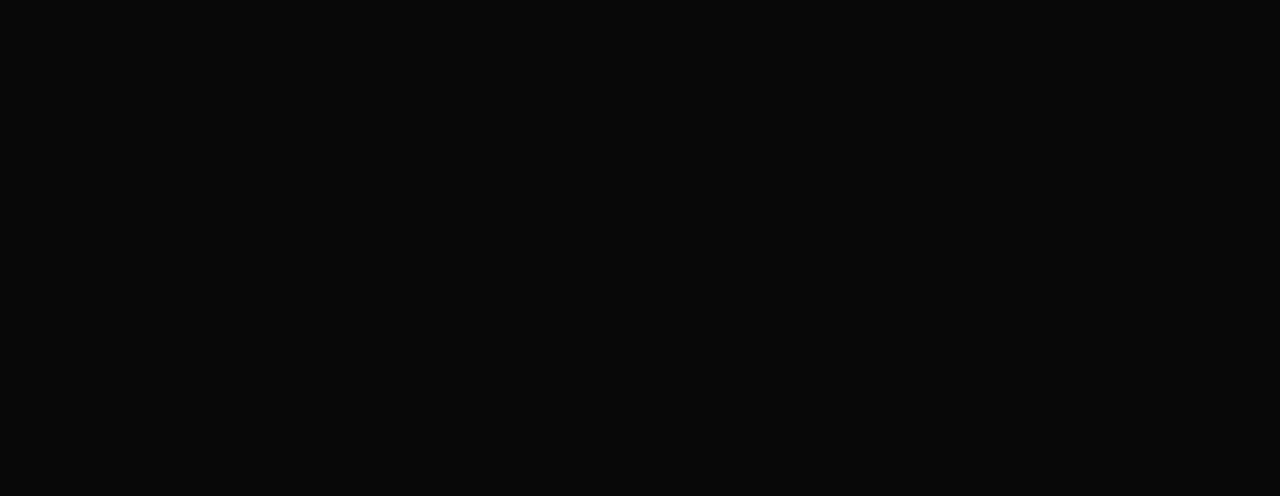
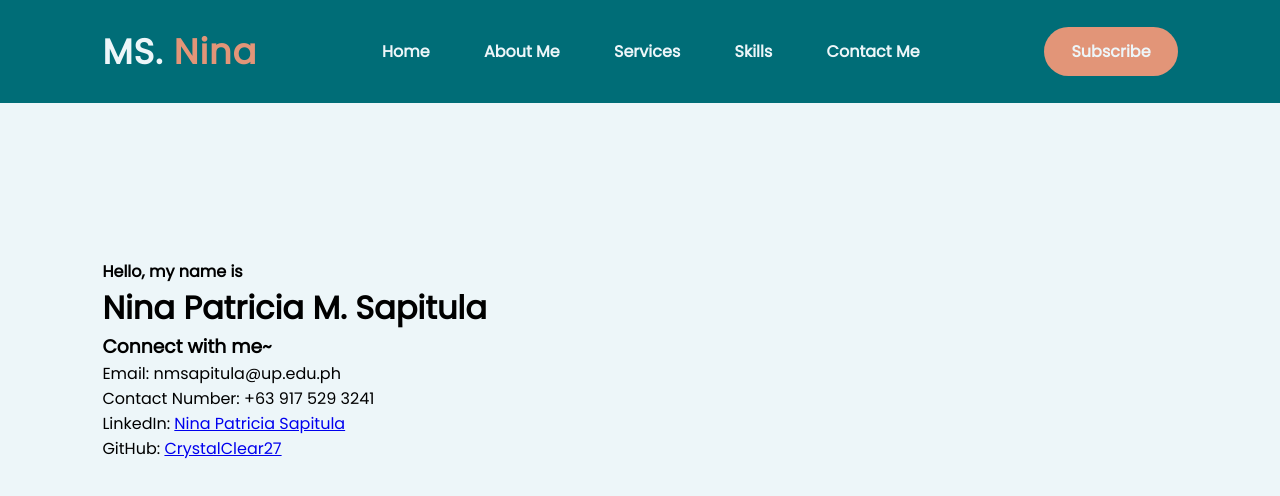
Before and after one commit to CrystalClear27/personal-portfolio, a plain HTML site: page index.html in a window 1280 px wide. Drawn offline with Linux system fonts and the light colour scheme.

Commit message:
feat: create navbar
with initial setup of greetings portion

```diff
--- a/index.html
+++ b/index.html
@@ -1,13 +1,40 @@
 <!DOCTYPE html>
 <html>
     <head>
-        <meta charset="UTF-8">
-        <meta http-equiv="X-UA-Compatible" content="IE=edge">
-        <meta name="viewport" content="width=device-width, initial-scale=1.0">
         <title>Nina's Portfolio Website</title>
-        <link rel="stylesheet" href="style.css">
+        <link rel="stylesheet" type="text/css" href ="style.css">
+
+        <link href="https://fonts.googleapis.com/css2?family=Poppins&display=swap" rel="stylesheet">
+
+
     </head>
     <body>
+        <!---hero Section start-->
+        <div class="hero">
+            <nav>
+                <h2 class="logo">MS. <span>Nina</span></h2>
+                <ul>
+                    <li><a href="#">Home</a></li>
+                    <li><a href="#">About Me</a></li>
+                    <li><a href="#">Services</a></li>
+                    <li><a href="#">Skills</a></li>
+                    <li><a href="#">Contact Me</a></li>
+                </ul>
+                <a href="#" class="btn">Subscribe</a>
+            </nav>
 
+            <div class="content">
+                <h4>Hello, my name is</h4>
+                <h1>Nina Patricia M. Sapitula</h1>
+                <h3>Connect with me~</h3>
+                <ul>
+                    <li>Email: nmsapitula@up.edu.ph</li>
+                    <li>Contact Number: +63 917 529 3241</li>
+                    <li>LinkedIn: <a href="https://www.linkedin.com/in/nina-patricia-sapitula-0959bb236/">Nina Patricia Sapitula</a></li>
+                    <li>GitHub: <a href="https://github.com/CrystalClear27">CrystalClear27</a></li>
+                </ul>
+            </div>
+
+        </div>
     </body>
 </html>
--- a/style.css
+++ b/style.css
@@ -1,11 +1,85 @@
- *{
-    margin: 0;
+:root {
+  --color-lightest: #edf6f9;       /* Light background */
+  --color-accent1: #ffddd2;        /* Accent or buttons */
+  --color-accent2: #e29578;        /* Strong accent or links */
+  --color-accent3: #83c5be;       /* Body text or navbar */
+  --color-accent4: #006d77;      /* Headings or footer */
+}
+
+*{
     padding: 0;
+    margin:0;
     font-family: 'Poppins', sans-serif;
-    box-sizing: border-box;
- }
+    box-sizing:border-box;
+}
 
- body{
-    background: #080808;
-    color: #fff;
- }
+.hero{
+    height: 100vh;
+    width: 100%;
+    background-color: var(--color-lightest);
+}
+
+nav{
+    display: flex;
+    align-items: center;
+    justify-content: space-between;
+    padding-top: 25px;
+    padding-left: 8%;
+    padding-right: 8%;
+    padding-bottom: 25px;
+    background-color: var(--color-accent4);
+}
+
+nav ul li{
+    list-style-type: none;
+    display: inline-block;
+    padding: 10px 25px;
+}
+
+nav ul li a{
+    color: var(--color-lightest);
+    text-decoration: none;
+    font-weight: bold;
+    text-transform: capitalize;
+}
+
+nav ul li a:hover{
+    color: var(--color-accent2);
+    transition: .4s;
+}
+
+.logo{
+    color: var(--color-lightest);
+    font-size: 35px;
+    letter-spacing: 1px;
+}
+
+span{
+    color:var(--color-accent2);
+}
+
+.btn{
+    background-color: var(--color-accent2);
+    color: var(--color-lightest);
+    text-decoration: none;
+    border: 2px solid transparent;
+    font-weight: bold;
+    padding: 10px 25px;
+    border-radius: 30px;
+    transform: transform .4s;
+}
+
+.btn:hover{
+    transform: scale(1.1);
+}
+
+.content{
+    position: absolute;
+    top: 45%;
+    left: 8%;
+    transform: translateY(-50%);
+}
+
+.content ul li{
+    list-style-type: none;
+}
```
Also changed, not shown: images/sablay-nobg.png (added), 2 other files.
